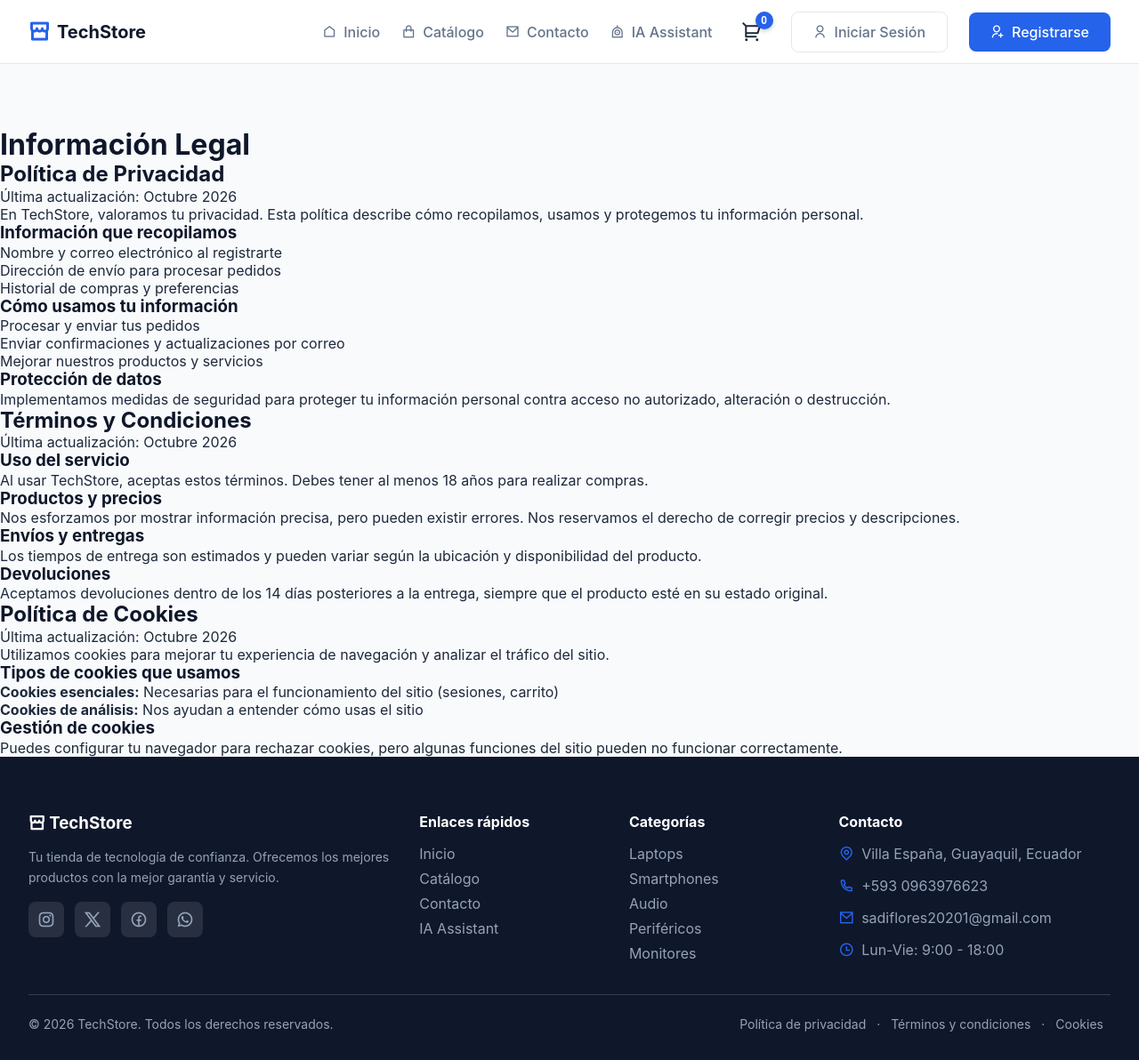
After one commit to sadifv/TechStore, a Node server app: page /legal in a window 1280 px wide. The commit adds this page. Shown: the whole page at 89% size. Run offline with Node 20, Linux system fonts and the light colour scheme; some libraries are stand-ins or nearby versions.

Commit message:
fix: resolver problemas menores del proyecto

```diff
--- a/routes/indexRoutes.js
+++ b/routes/indexRoutes.js
@@ -52,6 +52,13 @@ router.get('/catalogo', (req, res) => {
 // Vista de detalle de un producto
 router.get('/producto/:id', getProductDetailPage);
 
+// Vista de información legal (privacidad, términos, cookies)
+router.get('/legal', (req, res) => {
+    res.render('legal', {
+        title: 'Información Legal | TechStore'
+    });
+});
+
 // ==========================================
 // AUTENTICACIÓN Y RECUPERACIÓN DE CONTRASEÑA
 // ==========================================
--- a/views/components/footer.ejs
+++ b/views/components/footer.ejs
@@ -163,11 +163,11 @@
             TechStore. Todos los derechos reservados.
         </p>
         <nav class="footer-legal" aria-label="Enlaces legales">
-            <a href="/privacidad">Política de privacidad</a>
+            <a href="/legal#privacidad">Política de privacidad</a>
             <span aria-hidden="true">·</span>
-            <a href="/terminos">Términos y condiciones</a>
+            <a href="/legal#terminos">Términos y condiciones</a>
             <span aria-hidden="true">·</span>
-            <a href="/cookies">Cookies</a>
+            <a href="/legal#cookies">Cookies</a>
         </nav>
     </section>
 
--- /dev/null
+++ b/views/legal.ejs
@@ -0,0 +1,49 @@
+<main class="legal-container">
+    <h1>Información Legal</h1>
+
+    <section id="privacidad">
+        <h2>Política de Privacidad</h2>
+        <p>Última actualización: Octubre 2026</p>
+        <p>En TechStore, valoramos tu privacidad. Esta política describe cómo recopilamos, usamos y protegemos tu información personal.</p>
+        <h3>Información que recopilamos</h3>
+        <ul>
+            <li>Nombre y correo electrónico al registrarte</li>
+            <li>Dirección de envío para procesar pedidos</li>
+            <li>Historial de compras y preferencias</li>
+        </ul>
+        <h3>Cómo usamos tu información</h3>
+        <ul>
+            <li>Procesar y enviar tus pedidos</li>
+            <li>Enviar confirmaciones y actualizaciones por correo</li>
+            <li>Mejorar nuestros productos y servicios</li>
+        </ul>
+        <h3>Protección de datos</h3>
+        <p>Implementamos medidas de seguridad para proteger tu información personal contra acceso no autorizado, alteración o destrucción.</p>
+    </section>
+
+    <section id="terminos">
+        <h2>Términos y Condiciones</h2>
+        <p>Última actualización: Octubre 2026</p>
+        <h3>Uso del servicio</h3>
+        <p>Al usar TechStore, aceptas estos términos. Debes tener al menos 18 años para realizar compras.</p>
+        <h3>Productos y precios</h3>
+        <p>Nos esforzamos por mostrar información precisa, pero pueden existir errores. Nos reservamos el derecho de corregir precios y descripciones.</p>
+        <h3>Envíos y entregas</h3>
+        <p>Los tiempos de entrega son estimados y pueden variar según la ubicación y disponibilidad del producto.</p>
+        <h3>Devoluciones</h3>
+        <p>Aceptamos devoluciones dentro de los 14 días posteriores a la entrega, siempre que el producto esté en su estado original.</p>
+    </section>
+
+    <section id="cookies">
+        <h2>Política de Cookies</h2>
+        <p>Última actualización: Octubre 2026</p>
+        <p>Utilizamos cookies para mejorar tu experiencia de navegación y analizar el tráfico del sitio.</p>
+        <h3>Tipos de cookies que usamos</h3>
+        <ul>
+            <li><strong>Cookies esenciales:</strong> Necesarias para el funcionamiento del sitio (sesiones, carrito)</li>
+            <li><strong>Cookies de análisis:</strong> Nos ayudan a entender cómo usas el sitio</li>
+        </ul>
+        <h3>Gestión de cookies</h3>
+        <p>Puedes configurar tu navegador para rechazar cookies, pero algunas funciones del sitio pueden no funcionar correctamente.</p>
+    </section>
+</main>
```
Also changed, not shown: controllers/adminController.js (+0 -28 lines), routes/orderRoutes.js (+21 -0 lines).
